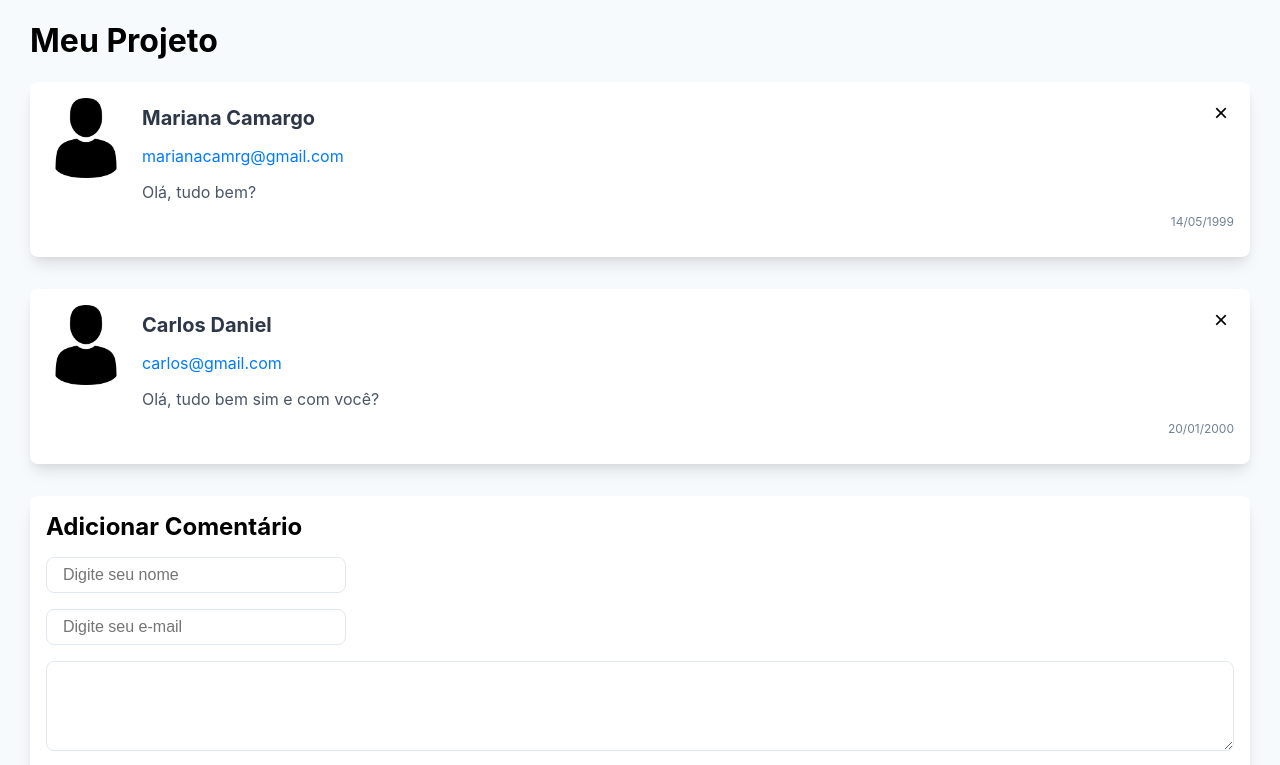
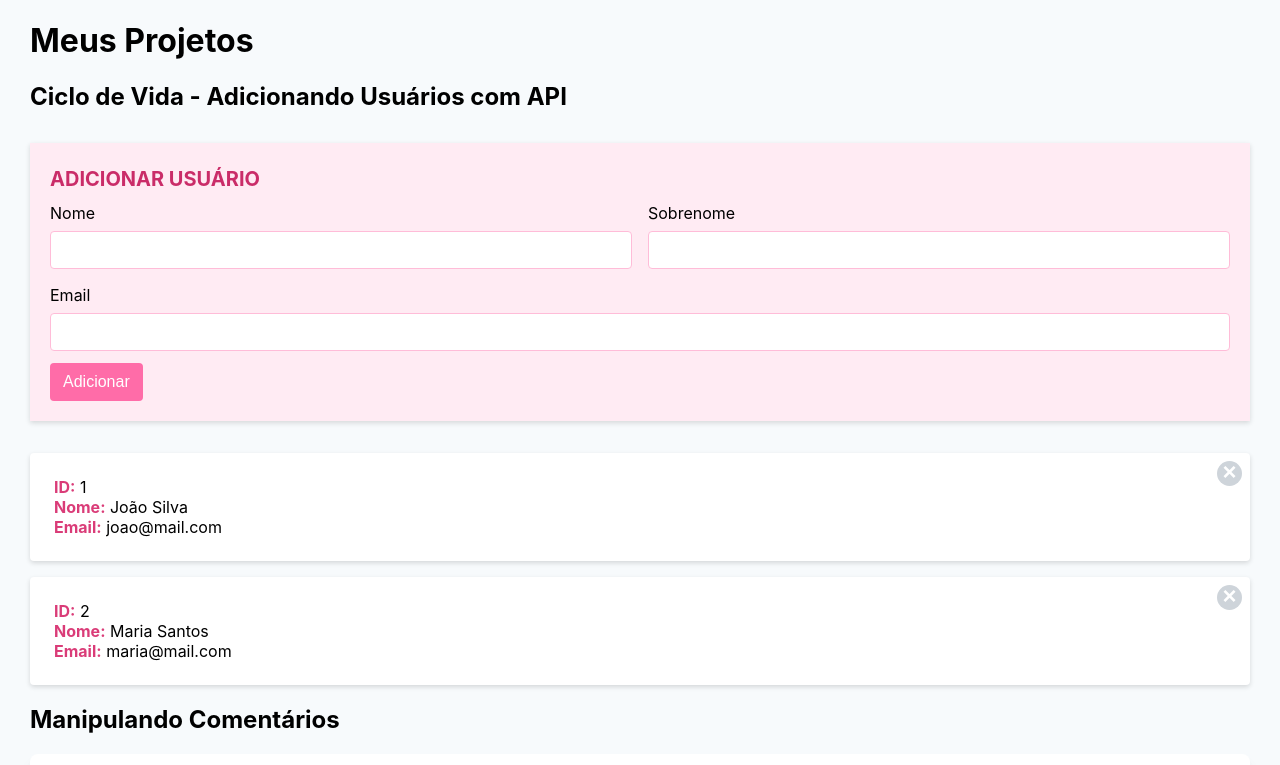
Before and after one commit to marianacamrg/curso-udemy-react-completo, a React (Create React App) app: page / in a window 1280 px wide. Shown: the top 765 px of the page. Built offline with nearby package versions, Linux system fonts and the light colour scheme; no server answers.

Commit message:
Usando React com requisições HTTP / Ajax
Utilizando uma API para listar usuários

```diff
--- a/src/App.js
+++ b/src/App.js
@@ -2,6 +2,7 @@ import React, { Component } from 'react';
 
 import './App.css';
 import Comentario from './components/Comentario';
+import CicloVida from './components/CiclodeVida/CicloVida';
 
 class App extends Component {
 
@@ -50,7 +51,12 @@ class App extends Component {
   render() {
     return (
       <div className="App">
-        <h1>Meu Projeto</h1>
+        <h1>Meus Projetos</h1>
+        <div>
+        <h2>Ciclo de Vida - Adicionando Usuários com API</h2>
+        <CicloVida />
+        </div>
+        <h2>Manipulando Comentários</h2>
         {this.state.comentarios.map((comentario, indice) => (
           <Comentario
             key={indice}
--- /dev/null
+++ b/src/components/CiclodeVida/AdicionarUsuario/AdicionarUsuario.css
@@ -0,0 +1,74 @@
+.AdicionarUsuario {
+  margin: 2rem 0;
+  padding: 1.25rem;
+  background-color: #FFF;
+  background-color: #FFEBF3;
+  box-shadow: 0 2px 5px rgba(0, 0, 0, .14);
+}
+
+.AdicionarUsuario h2 {
+  font-size: 1.25rem;
+  text-transform: uppercase;
+  color: #CA2C68;
+  margin: .25rem 0;
+}
+
+.AdicionarUsuario .Linha {
+  display: flex;
+  flex-wrap: wrap;
+  margin: 0 -.5rem;
+  padding: .5rem 0;
+}
+
+.AdicionarUsuario .Coluna {
+  flex-basis: 0;
+  flex-grow: 1;
+  max-width: 100%;
+  padding: 0 .5rem;
+}
+
+.AdicionarUsuario label {
+  display: inline-block;
+  margin-bottom: .5rem;
+}
+
+.AdicionarUsuario input {
+  display: block;
+  width: 100%;
+  padding: .375rem .75rem;
+  font-size: 1rem;
+  font-weight: 400;
+  line-height: 1.5;
+  color: #495057;
+  background-color: #FFF;
+  border: 1px solid #FFBCD8;
+  border-radius: .25rem;
+  transition: border-color .15s ease-in-out, box-shadow .15s ease-in-out;
+}
+
+.AdicionarUsuario button {
+  color: #FFF;
+  cursor: pointer;
+  display: inline-block;
+  background-color: #FF6CA8;
+  text-align: center;
+  vertical-align: middle;
+  border: 1px solid transparent;
+  padding: .375rem .75rem;
+  margin-top: .25rem;
+  font-weight: 400;
+  font-size: 1rem;
+  line-height: 1.5;
+  border-radius: .25rem;
+  transition: color .15s ease-in-out, background-color .15s ease-in-out, border-color .15s ease-in-out, box-shadow .15s ease-in-out;
+}
+
+.AdicionarUsuario input:focus, .AdicionarUsuario button:focus {
+  outline: 0;
+  border-color: #FF8CC8;
+  box-shadow: 0 0 0 .2rem rgba(255, 188, 216, .5);
+}
+
+.AdicionarUsuario button:hover {
+  background-color: #DA3C78;
+}
--- /dev/null
+++ b/src/components/CiclodeVida/AdicionarUsuario/AdicionarUsuario.js
@@ -0,0 +1,91 @@
+import React, { Component } from 'react'
+
+import './AdicionarUsuario.css'
+
+const INITIAL_STATE = {
+  usuario: { nome: '', sobrenome: '', email: '' }
+}
+
+class AdicionarUsuario extends Component {
+
+  constructor(props) {
+    super(props)
+
+    this.state = INITIAL_STATE
+
+    this.onChangeHandler = this.onChangeHandler.bind(this)
+    this.onSubmitHandler = this.onSubmitHandler.bind(this)
+  }
+
+  onChangeHandler(event) {
+    const { name, value } = event.target
+    this.setState({ usuario: { ...this.state.usuario, [name]: value } })
+  }
+
+  onSubmitHandler(event) {
+    event.preventDefault()
+    const usuario = this.state.usuario
+
+    fetch('https://reqres.in/api/users', {
+      method: 'POST',
+      headers: { 'Content-Type': 'application/json' },
+      body: JSON.stringify(usuario)
+    })
+    .then(resposta => resposta.json())
+    .then(dados => {
+      console.log(dados)
+      this.setState(INITIAL_STATE)
+      this.props.adicionarUsuario(dados)
+    })
+
+  }
+
+  render() {
+    return (
+      <div className="AdicionarUsuario">
+        <h2>Adicionar Usuário</h2>
+        <form onSubmit={this.onSubmitHandler}>
+          <div className="Linha">
+            <div className="Coluna">
+              <label>Nome</label>
+              <input
+                type="text"
+                name="nome"
+                value={this.state.usuario.nome}
+                onChange={this.onChangeHandler}
+                required>
+              </input>
+            </div>
+            <div className="Coluna">
+              <label>Sobrenome</label>
+              <input
+                type="text"
+                name="sobrenome"
+                value={this.state.usuario.sobrenome}
+                onChange={this.onChangeHandler}
+                required>
+              </input>
+            </div>
+          </div>
+          <div className="Linha">
+            <div className="Coluna">
+              <label>Email</label>
+              <input
+                type="email"
+                name="email"
+                value={this.state.usuario.email}
+                onChange={this.onChangeHandler}
+                required>
+              </input>
+            </div>
+          </div>
+          <button type="submit">
+            Adicionar
+        </button>
+        </form>
+      </div>
+    )
+  }
+}
+
+export default AdicionarUsuario
--- /dev/null
+++ b/src/components/CiclodeVida/CicloVida.js
@@ -0,0 +1,15 @@
+import React, { Component } from 'react';
+
+import Usuarios from './Usuarios/Usuarios';
+
+class CicloVida extends Component {
+
+    render() {
+        return <div>
+            <Usuarios />
+        </div>
+    }
+
+}
+
+export default CicloVida;
--- /dev/null
+++ b/src/components/CiclodeVida/Usuario/Usuario.css
@@ -0,0 +1,46 @@
+.Usuario {
+  padding: 1.5rem;
+  position: relative;
+  margin: 1rem 0;
+  border-radius: .25rem;
+  background-color: #FFF;
+  box-shadow: 0 2px 5px rgba(0, 0, 0, .14);
+}
+
+.Usuario:hover {
+  box-shadow: 0 5px 10px rgba(0, 0, 0, .14);
+}
+
+.Usuario ul {
+  padding-left: 0;
+  margin: 0;
+  list-style: none;
+}
+
+.Usuario ul li strong {
+  color: #DA3C78;
+}
+
+.Usuario button {
+  top: 0.5rem;
+  right: 0.5rem;
+  border: none;
+  outline: none;
+  color: #FFF;
+  background: none;
+  cursor: pointer;
+  line-height: 1rem;
+  font-size: 1.5rem;
+  font-weight: 700;
+  font-family: sans-serif;
+  position: absolute;
+  border-radius: 1.5rem;
+  background-color: #ced4da;
+  padding: .2rem .35rem .35rem .35rem;
+}
+
+.Usuario button:hover,
+.Usuario button:focus {
+  color: #FFF;
+  background-color: #FF6CA8;
+}
--- /dev/null
+++ b/src/components/CiclodeVida/Usuario/Usuario.js
@@ -0,0 +1,18 @@
+import React from 'react'
+
+import './Usuario.css'
+
+function Usuario(props) {
+  return (
+    <div className="Usuario">
+      <ul>
+        <li><strong>ID:</strong> {props.usuario.id}</li>
+        <li><strong>Nome:</strong> {props.usuario.nome} {props.usuario.sobrenome}</li>
+        <li><strong>Email:</strong> {props.usuario.email}</li>
+      </ul>
+      <button onClick={props.removerUsuario}>&times;</button>
+    </div>
+  )
+}
+
+export default Usuario
--- /dev/null
+++ b/src/components/CiclodeVida/Usuarios/Usuarios.js
@@ -0,0 +1,72 @@
+import React, { Component } from 'react'
+
+import AdicionarUsuario from '../AdicionarUsuario/AdicionarUsuario'
+import Usuario from '../Usuario/Usuario'
+
+class Usuarios extends Component {
+
+  constructor(props) {
+    super(props)
+    this.state = {
+      usuarios: [
+        { id: 1, nome: 'João', sobrenome: 'Silva', email: 'joao@mail.com' },
+        { id: 2, nome: 'Maria', sobrenome: 'Santos', email: 'maria@mail.com' }
+      ]
+    }
+
+    this.adicionarUsuario = this.adicionarUsuario.bind(this)
+  }
+
+  adicionarUsuario(usuario) {
+    const usuarios = [...this.state.usuarios, usuario]
+    this.setState({ usuarios: usuarios })
+  }
+
+  removerUsuario(usuario) {
+    if (window.confirm(`Tem certeza que deseja remover "${usuario.nome} ${usuario.sobrenome}"?`)) {
+
+    fetch(`https://reqres.in/api/users/${usuario.id}`, {
+      method: 'DELETE',
+    })
+    .then(resposta => {
+      let usuarios = this.state.usuarios
+      usuarios = usuarios.filter(x => x.id !== usuario.id)
+      this.setState({ usuarios: usuarios })
+    })
+  }
+}
+
+  componentDidMount() {
+
+    fetch('https://reqres.in/api/users')
+      .then(resposta => resposta.json())
+      .then(dados => {
+        const usuarios = dados.data.map(usuario => {
+          return {
+            id: usuario.id,
+            nome: usuario.first_name,
+            sobrenome: usuario.last_name,
+            email: usuario.email
+          }
+        })
+        this.setState({ usuarios: usuarios })
+      })
+  }
+
+  render() {
+    return (
+      <>
+        <AdicionarUsuario adicionarUsuario={this.adicionarUsuario} />
+
+        {this.state.usuarios.map(usuario => (
+          <Usuario key={usuario.id}
+            usuario={usuario}
+            removerUsuario={this.removerUsuario.bind(this, usuario)}
+          />
+        ))}
+      </>
+    )
+  }
+}
+
+export default Usuarios
--- a/src/index.js
+++ b/src/index.js
@@ -5,9 +5,7 @@ import App from './App';
 import reportWebVitals from './reportWebVitals';
 
 ReactDOM.render(
-  <React.StrictMode>
-    <App />
-  </React.StrictMode>,
+    <App />,
   document.getElementById('root')
 );
 
```
